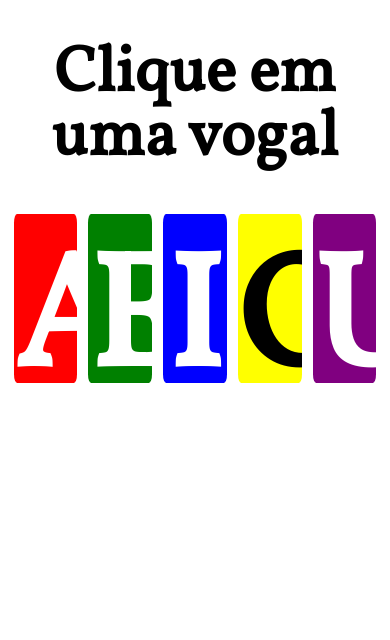
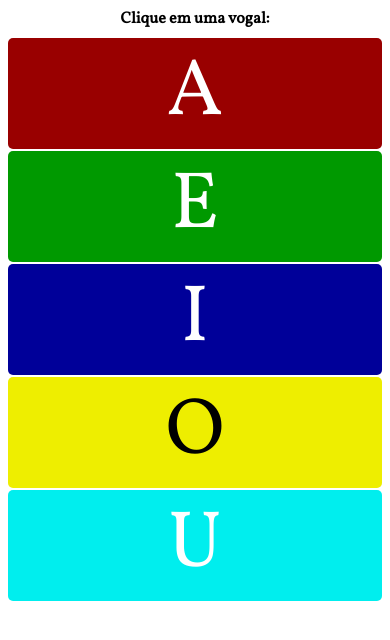
Before and after one commit to joseluizcoe/letters-and-numbers-game, a React (Create React App) app: page / in a window 390 px wide. Shown: the top 640 px of the page. Built offline with nearby package versions, Linux system fonts and the light colour scheme.

Commit message:
Fixing mobile version

```diff
--- a/public/index.html
+++ b/public/index.html
@@ -2,7 +2,7 @@
 <html lang="en">
   <head>
     <meta charset="utf-8" />
-    <meta name="viewport" content="width=device-width, initial-scale=1" />
+    <meta name="viewport" content="width=device-width, , user-scalable=no, initial-scale=1">
     <meta name="theme-color" content="#000000" />
     <meta
       name="description"
--- a/src/App.js
+++ b/src/App.js
@@ -21,8 +21,8 @@ function App() {
       <Feedback>
         {
           lastClickedVowel
-          ? 'Você clicou na letra'
-          : 'Clique em uma vogal'
+          ? 'Você clicou na letra: '
+          : 'Clique em uma vogal: '
         }
         <span>
           {lastClickedVowel}
--- a/src/components/ContainerFlex.jsx
+++ b/src/components/ContainerFlex.jsx
@@ -3,10 +3,9 @@ import styled from 'styled-components';
 const ContainerFlex = styled.div`
     width: 100%;
     display:flex;
-    flex-direction : row;
+    flex-direction : column;
     justify-content: space-around;
     bottom: 0;
-    height : 20vh;
 
 `;
 
--- a/src/components/FeedbackStyled.js
+++ b/src/components/FeedbackStyled.js
@@ -1,23 +1,12 @@
 import styled from 'styled-components';
 
 const Feedback = styled.h1`
-  font-size: 4em;
+  font-size: 1em;
   line-height: 1em;
 
   font-family: 'Vollkorn', serif;
   text-align: center;
-  span {
-    position: fixed;
-    top: 25vh;
-    display: flex;
-    justify-content: center;
-    align-items: center;
-    font-size: 5em;
-    height : 45vh;
-    width: 100%;
-    margin : 5% 0;
 
-  }
 `;
 
 export default Feedback;
--- a/src/components/LetterStyled.js
+++ b/src/components/LetterStyled.js
@@ -3,43 +3,56 @@ import styled from 'styled-components';
 const LetterStyled = styled.button`
   transition: all 0.5s ease;
   padding: 0;
-    margin : 0;
+  margin: 1px 0;
   text-align: center;
-    font-size : 10em;
+  font-size: 5em;
   font-family: 'Vollkorn', serif;
   text-transform: uppercase;
-    font-weight: bold;
-    background: red;
-    color: white;
-    width : 17%;
-    border :0;
-    border-radius : 5%;
+  background: #f0f0f0;
+  color: #666;
+  width: 100%;
+  border: 0;
+  border-radius: 5px;
   overflow: hidden;
-    &:hover,
   &:focus {
     cursor: pointer;
     outline: none;
-        font-size : 14em;
   }
+
   &.red {
-        background: red;
+    background: #900;
     color: white;
+    &:hover {
+      background: #f00;
+    }
   }
   &.green {
-        background: green;
+    background: #090;
     color: white;
+    &:hover {
+      background: #0c0;
     }
-    &.blue{
-        background: blue;
+  }
+  &.blue {
+    background: #009;
     color: white;
+    &:hover {
+      background: #00c;
+    }
   }
   &.yellow {
-        background: yellow;
+    background: #ee0;
     color: black;
+    &:hover {
+      background: #cc0;
+    }
   }
   &.purple {
-        background : purple;
+    background: #0ee;
     color: white;
+    &:hover {
+      background: #0cc;
+    }
   }
 `;
 
```
Also changed, not shown: src/components/Letters.jsx (indentation only). Lines whose indentation alone changed are shown as unchanged.
